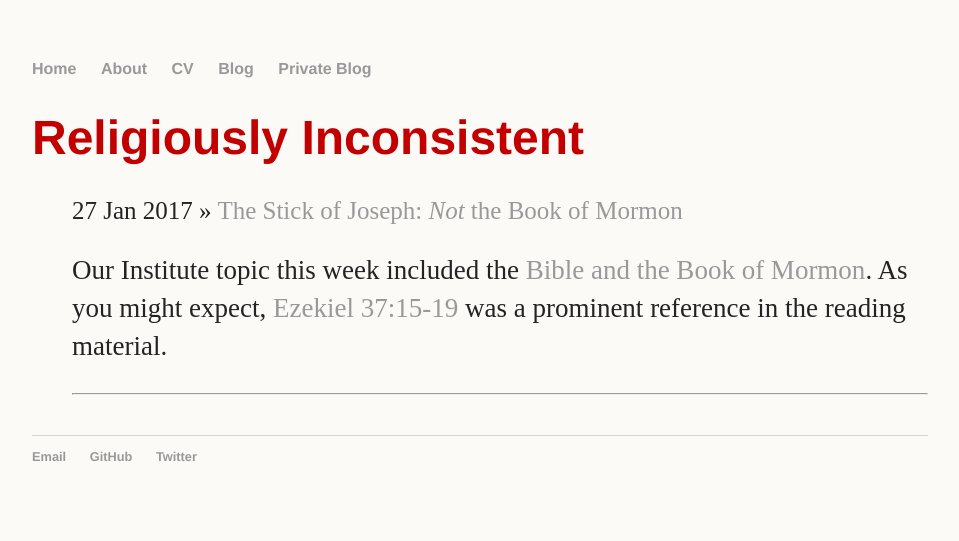
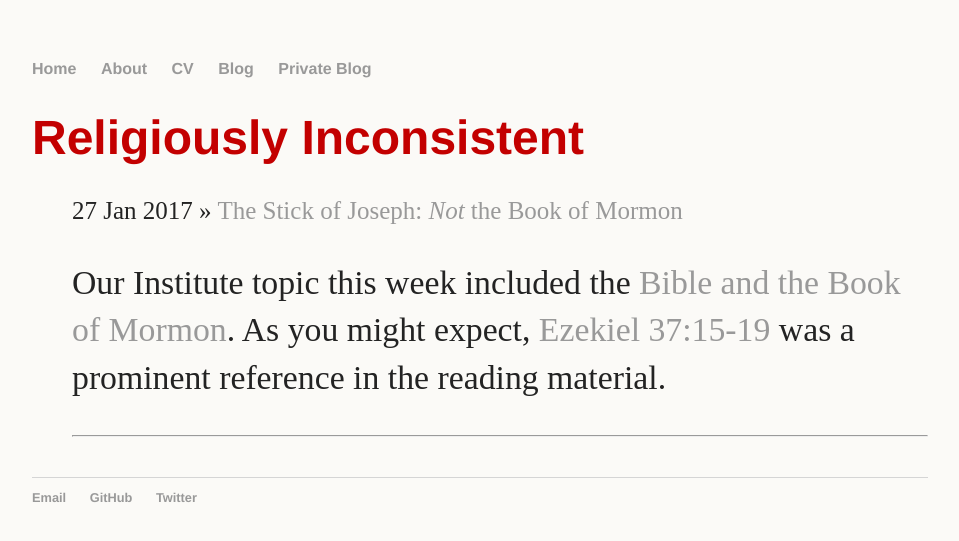
Before and after one commit to nutterb/nutterb.github.com, a Jekyll site: the page built from private/index.html, in a window 1280 px wide. Shown: the top 541 px of the page, without its empty margins (160-1119 px from the left). Built offline with Jekyll 4.4.1, drawn with Linux system fonts in a browser that asks for light colours.

Commit message:
some reworking.

```diff
--- a/blog/index.html
+++ b/blog/index.html
@@ -6,8 +6,8 @@
 	<ul class="posts">
 
 	  {% for post in site.categories.public %}
-	    <li><span>{{ post.date | date_to_string }}</span> » <a href="{{ post.url }}" title="{{ post.title }}">{{ post.title }}</a>
-	    <p style='font-size:10pt'>{{ post.excerpt }}</p></li>
+	    <li><span>{{ post.date | date_to_string }}</span> » <a href="{{ post.url }}" title="{{ post.title }}">{{ post.title }}</a></li>
+	    <li class="excerpt"><p style='font-size:10pt'>{{ post.excerpt }}</p></li>
 	    <hr/>
 	  {% endfor %}
 	</ul>
--- a/css/main.css
+++ b/css/main.css
@@ -63,6 +63,6 @@
 
 li.excerpt{
   list-style: none;
-  font-size: 10pt;
+  font-size: 7pt;
 }
 }
--- a/private/index.html
+++ b/private/index.html
@@ -7,7 +7,7 @@
 
 	  {% for post in site.categories.private %}
 	    <li><span>{{ post.date | date_to_string }}</span> » <a href="{{ post.url }}" title="{{ post.title }}">{{ post.title }}</a></li>
-	    <li class = "excerpt"></li><p style='font-size:10pt;'>{{ post.excerpt }}</p></li>
+	    <li class = "excerpt"><p style='font-size:10pt;'>{{ post.excerpt }}</p></li>
 	    <hr/>
 	  {% endfor %}
 	</ul>
```
